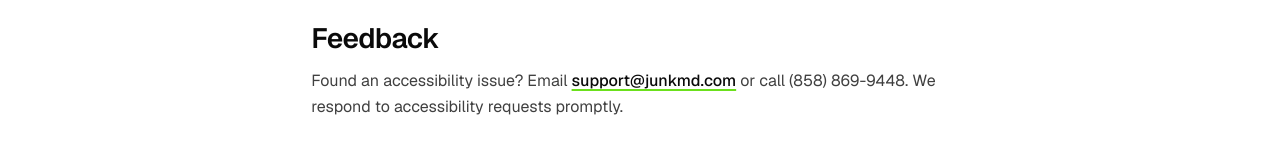
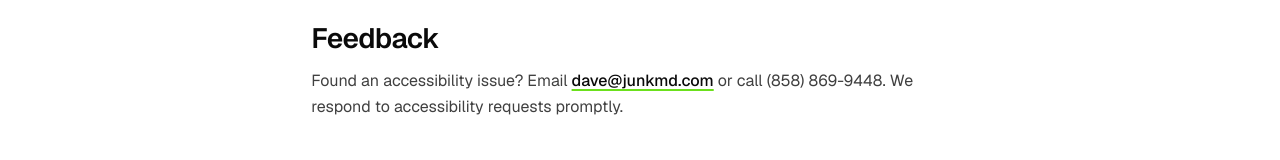
Before and after one commit to haulersedgeai/junkmd, a Next.js app: page /ada-standards in a window 1280 px wide. Shown: the part 557-717 px from the top of the page. Built offline with nearby package versions, Linux system fonts and the light colour scheme; no server answers.

Commit message:
Update site contact email support@junkmd.com → dave@junkmd.com

```diff
--- a/src/app/ada-standards/page.tsx
+++ b/src/app/ada-standards/page.tsx
@@ -23,7 +23,7 @@ export default function AdaPage() {
             <li>Plain-language content</li>
           </ul>
           <h2>Feedback</h2>
-          <p>Found an accessibility issue? Email <a href="mailto:support@junkmd.com">support@junkmd.com</a> or call (858) 869-9448. We respond to accessibility requests promptly.</p>
+          <p>Found an accessibility issue? Email <a href="mailto:dave@junkmd.com">dave@junkmd.com</a> or call (858) 869-9448. We respond to accessibility requests promptly.</p>
         </div>
       </section>
     </>
--- a/src/app/privacy-policy/page.tsx
+++ b/src/app/privacy-policy/page.tsx
@@ -33,7 +33,7 @@ export default function PrivacyPage() {
           <h2>How We Don't Use It</h2>
           <p>We don't sell your personal information. We don't share it beyond what's needed to deliver service (our team, our booking system at HouseCall Pro, our email provider).</p>
           <h2>Your Rights</h2>
-          <p>Email <a href="mailto:support@junkmd.com">support@junkmd.com</a> to request a copy of your data or have it deleted.</p>
+          <p>Email <a href="mailto:dave@junkmd.com">dave@junkmd.com</a> to request a copy of your data or have it deleted.</p>
         </div>
       </section>
     </>
--- a/src/lib/constants.ts
+++ b/src/lib/constants.ts
@@ -13,7 +13,7 @@ export const SITE = {
   mission: "Make Space for What Matters.",
   phone: "(858) 869-9448",
   phoneRaw: "+18588699448",
-  email: "support@junkmd.com",
+  email: "dave@junkmd.com",
   address: {
     street: "4901 Morena Blvd #105",
     city: "San Diego",
```
